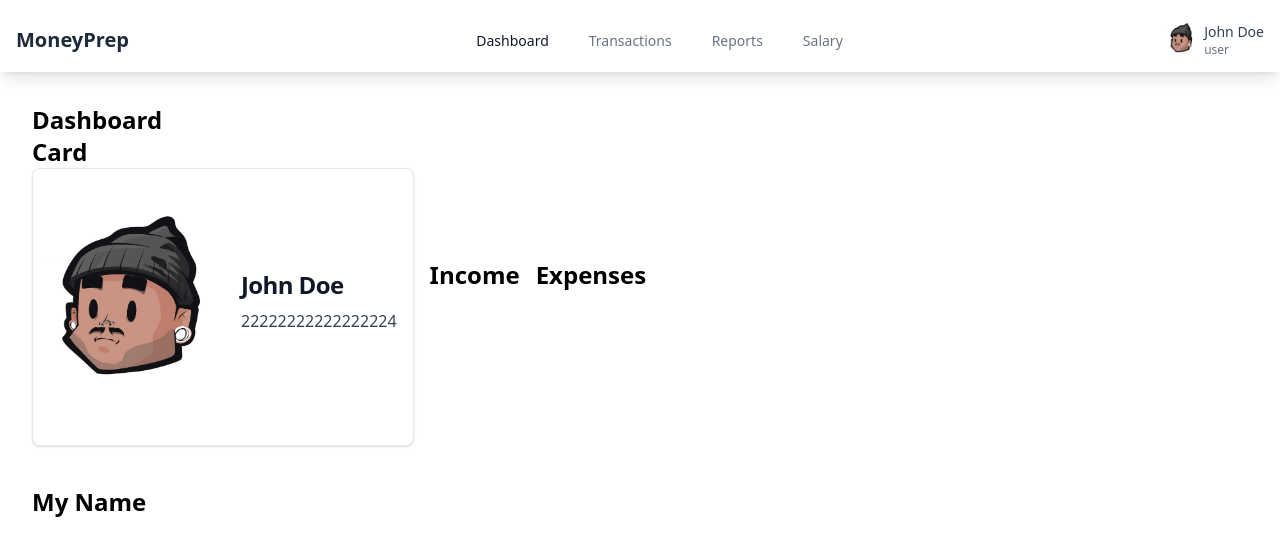
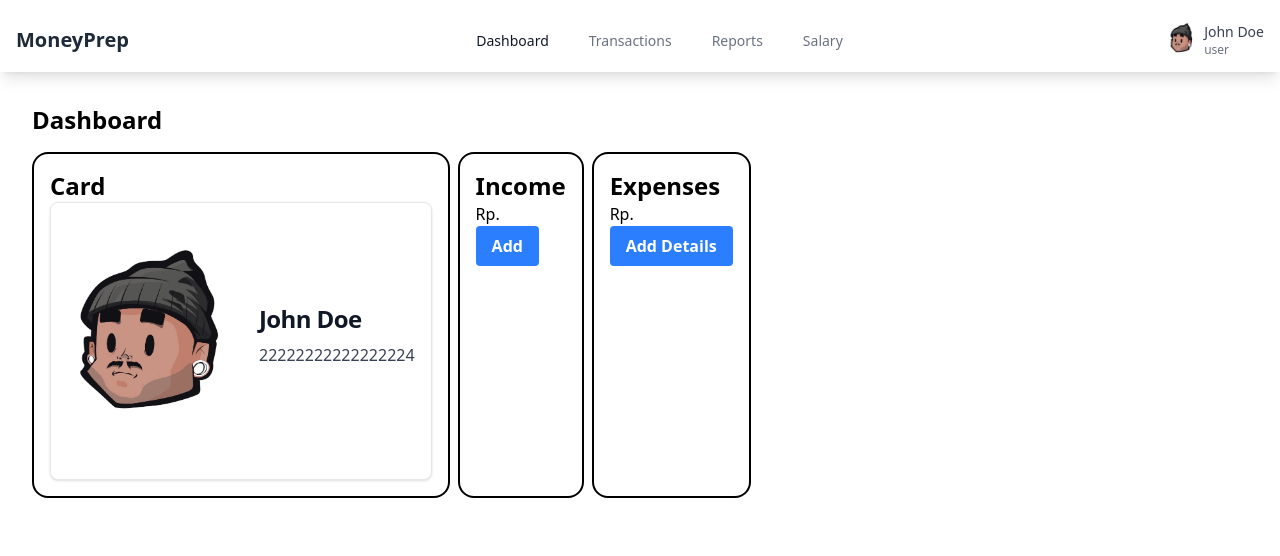
Before and after one commit to yogisyo16/prepare-your-money, a Vue app: page /dashboard in a window 1280 px wide. Shown: the top 556 px of the page. Built offline with nearby package versions, Linux system fonts and the light colour scheme; the HTML template or start-up script is replaced by a standard one.

Commit message:
Update: Dashboard - Now income and expenses have button to add details for now not going anywhere

```diff
--- a/src/components/Dashboard/DashboardMoney.vue
+++ b/src/components/Dashboard/DashboardMoney.vue
@@ -15,14 +15,25 @@
         cardMonth: { type: String, required: false },
         cardYear: { type: String, required: false },
         cardCVV: { type: String, required: false },
+
+        // Dashboard information
+        totalSpending: { type: Number, required: false },
+        totalIncome: { type: Number, required: false },
+        totalBalance: { type: Number, required: false },
+
+        // Button Interaction
+        buttonAddIncome: { type: String, required: false },
+        buttonAddDetailsSpending: { type: String, required: false },
     })
 </script>
 
 <template>
     <div class="flex flex-col items-center md:items-start gap-2 md:gap-10">
         <div class="flex flex-col md:flex-row gap-1 md:gap-4">
-            <div class="flex flex-col items-start">
+            <div class="flex flex-col items-start gap-4">
                 <h1 class="text-2xl font-bold">Dashboard</h1>
+                <div class="flex flex-row gap-2">
+                    <div class="flex flex-col items-start border-2 rounded-2xl p-4">
                         <h1 class="text-2xl font-bold">Card</h1>
                         <a href="#" class="flex flex-col items-center bg-white border border-gray-200 rounded-lg shadow-sm md:flex-row md:max-w-xl hover:bg-gray-100 dark:border-gray-700 dark:bg-gray-800 dark:hover:bg-gray-700">
                             <img class="object-cover w-full rounded-t-lg h-96 md:h-auto md:w-48 md:rounded-none md:rounded-s-lg" src="/src/assets/char-face.jpg" alt="">
@@ -32,15 +43,18 @@
                             </div>
                         </a>
                     </div>
-            <div class="flex flex-row items-center">
+                    <div class="flex flex-col items-start border-2 rounded-2xl p-4">
                         <h1 class="text-2xl font-bold">Income</h1>
+                        <p>Rp. {{ totalIncome }}</p>
+                        <button class="bg-blue-500 hover:bg-blue-700 text-white font-bold py-2 px-4 rounded" onclick="{{ buttonAddIncome }}">Add</button>
                     </div>
-            <div class="flex flex-row items-center">
+                    <div class="flex flex-col items-start border-2 rounded-2xl p-4">
                         <h1 class="text-2xl font-bold">Expenses</h1>
+                        <p>Rp. {{ totalSpending }}</p>
+                        <button class="bg-blue-500 hover:bg-blue-700 text-white font-bold py-2 px-4 rounded" onclick="{{ buttonAddDetailsSpending }}">Add Details</button>
                     </div>
                 </div>
-        <div class="flex flex-row">
-            <h1 class="text-2xl font-bold">My Name</h1>
+            </div>
         </div>
     </div>
 </template>
```
Lines whose indentation alone changed are shown as unchanged.
